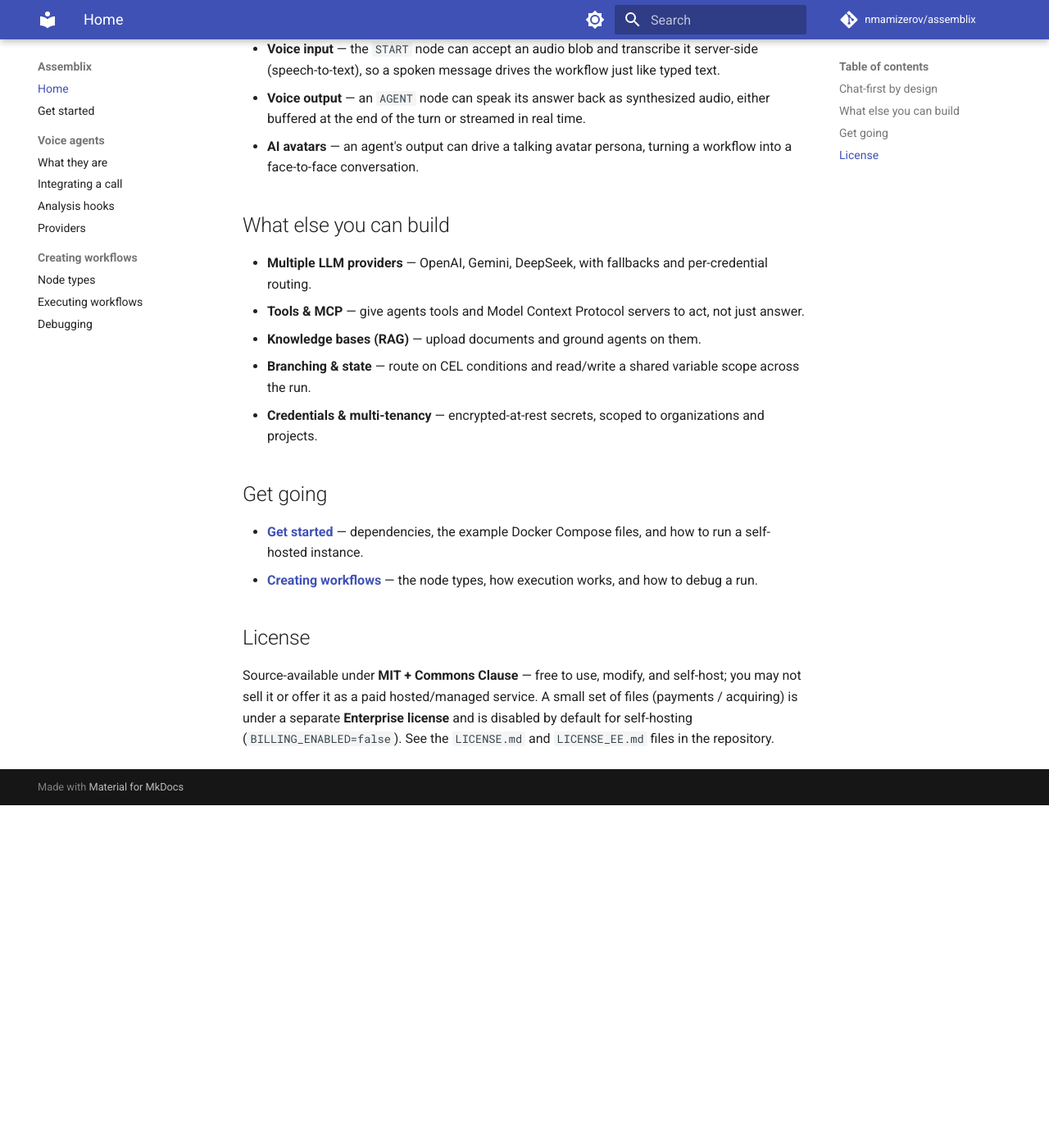
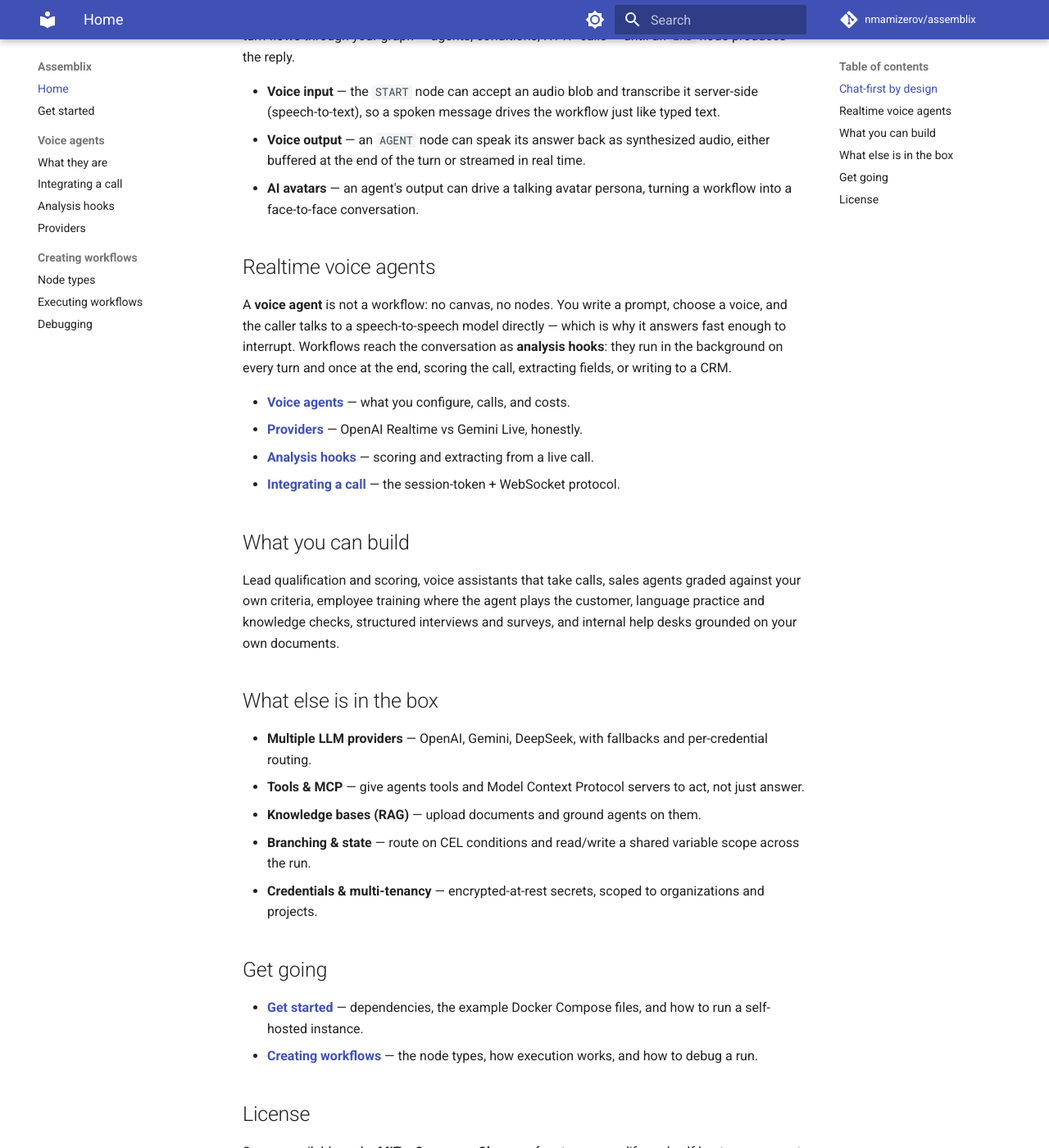
Before and after one commit to nmamizerov/assemblix, an MkDocs documentation site: the page built from docs/index.md, in a window 1280 px wide and 1400 px high, scrolled down 894 px. Shown: the whole window at 82% size. Built offline with MkDocs 1.6.1 and Material for MkDocs 9.7.7, drawn with Linux system fonts in a browser that asks for light colours; comment, search, counter and statistics services are not loaded; before the commit the page ends 1876 px from its top, so only the background shows below that; some of the changed text lies outside the part shown.

Commit message:
docs: reposition around conversational agents with voice and scoring
The README sold a generic workflow automation platform and never mentioned
voice agents, which are now the product's centre of gravity. Reframe the
whole thing around conversational agents: the dialogue is a graph, and text,
realtime voice and lip-synced avatars are layers on top of it.

- rewrite the tagline, lead and "Why Assemblix" around dialogue + layers
- add "What you can build" (use cases), "Text, voice, avatar" (the layers,
  including realtime voice agents) and "Every conversation, analyzed"
  (per-turn and final analysis hooks)
- extend the feature table and split providers into reasoning / realtime
  speech / synthesis / avatars
- note the missing voice and avatar screenshots inline
- carry the same framing into the docs home and the mkdocs description
- fix the API host in the voice integration guide: it pointed at
  api.assemblix.ai, which is not where the API lives

Co-Authored-By: Claude Opus 5 (1M context) <noreply@anthropic.com>

```diff
--- a/docs/index.md
+++ b/docs/index.md
@@ -1,8 +1,10 @@
 # Assemblix
 
-**Assemblix** is a visual builder for **chat-driven AI workflows**. You wire typed nodes
+**Assemblix** is a visual builder for **conversational AI agents**. You wire typed nodes
 into a directed graph on a [React Flow](https://reactflow.dev/) canvas, then run it as a
-conversation — with text, **voice**, or a talking **AI avatar** on either end.
+conversation — with text, **voice**, or a talking **AI avatar** on either end. Alongside
+graph workflows it runs **realtime voice agents**: speech-to-speech conversations that
+answer in about half a second, with workflows attached to score and analyze every call.
 
 ![Chat workflow on the canvas](assets/chat.png)
 
@@ -20,7 +22,27 @@ an `END` node produces the reply.
 - **AI avatars** — an agent's output can drive a talking avatar persona, turning a workflow
   into a face-to-face conversation.
 
-## What else you can build
+## Realtime voice agents
+
+A **voice agent** is not a workflow: no canvas, no nodes. You write a prompt, choose a
+voice, and the caller talks to a speech-to-speech model directly — which is why it answers
+fast enough to interrupt. Workflows reach the conversation as **analysis hooks**: they run
+in the background on every turn and once at the end, scoring the call, extracting fields,
+or writing to a CRM.
+
+- **[Voice agents](voice-agents/index.md)** — what you configure, calls, and costs.
+- **[Providers](voice-agents/providers.md)** — OpenAI Realtime vs Gemini Live, honestly.
+- **[Analysis hooks](voice-agents/analysis.md)** — scoring and extracting from a live call.
+- **[Integrating a call](voice-agents/integrate.md)** — the session-token + WebSocket protocol.
+
+## What you can build
+
+Lead qualification and scoring, voice assistants that take calls, sales agents graded
+against your own criteria, employee training where the agent plays the customer, language
+practice and knowledge checks, structured interviews and surveys, and internal help desks
+grounded on your own documents.
+
+## What else is in the box
 
 - **Multiple LLM providers** — OpenAI, Gemini, DeepSeek, with fallbacks and per-credential
   routing.
--- a/mkdocs.yml
+++ b/mkdocs.yml
@@ -1,5 +1,5 @@
 site_name: Assemblix
-site_description: Visual AI agent / workflow automation platform — self-hosting & developer docs
+site_description: Visual builder for conversational AI agents — text, realtime voice, avatars — self-hosting & developer docs
 repo_url: https://github.com/nmamizerov/assemblix
 repo_name: nmamizerov/assemblix
 docs_dir: docs
```
Also changed, not shown: CLAUDE.md (+2 -1 lines), README.md (+129 -19 lines), docs/voice-agents/integrate.md (+3 -3 lines).
